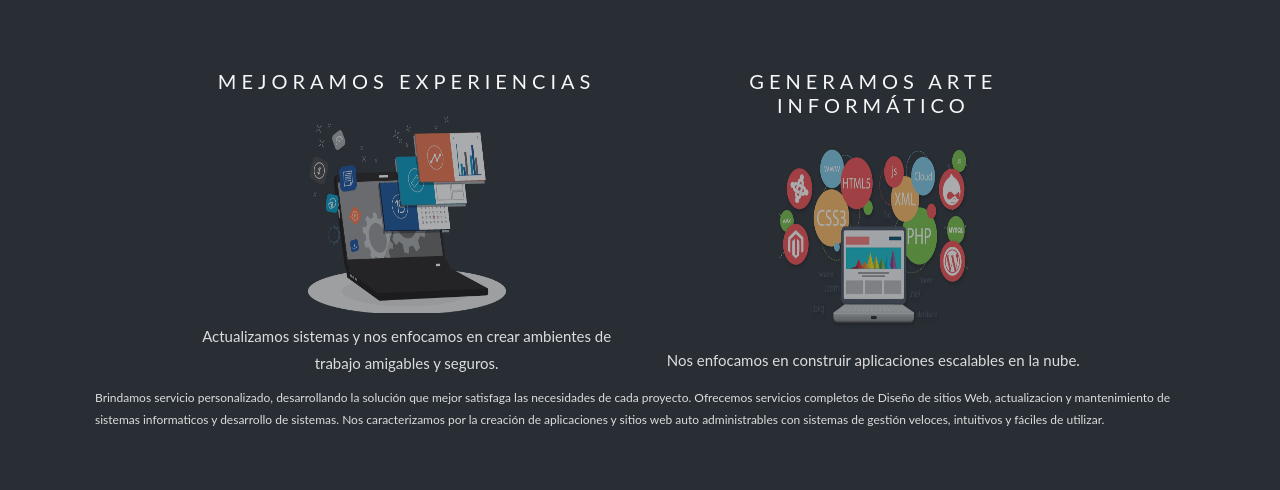
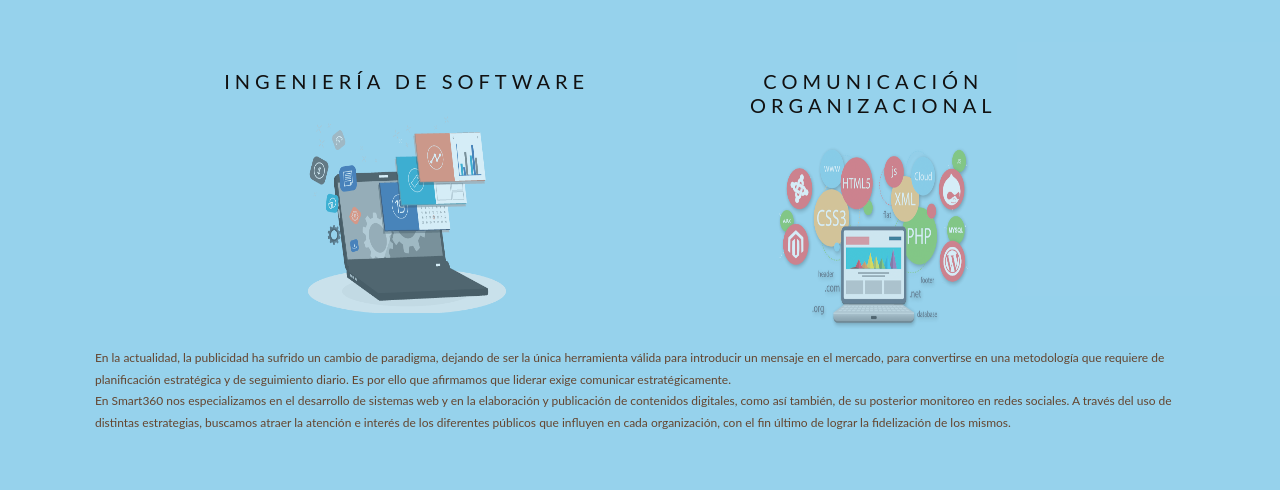
Before and after one commit to SandroSD/Pablo-SanWeb, a PHP site: page / in a window 1280 px wide. Shown: the part 1483-1973 px from the top of the page. Run offline with PHP 8.4, Linux system fonts and the light colour scheme; some libraries are stand-ins or nearby versions.

Commit message:
cambiosDeEstilos

```diff
--- a/css/index.css
+++ b/css/index.css
@@ -114,16 +114,16 @@ body, html {
 	opacity: 0.6;
  }
 
- #cont{
-	background-image: url("../img/back3.png");
+ /*#cont{
+	background-image: url("../img/back3.svg");
 	opacity: 0.9;
 	min-height: 400px;
-}
+}*/
 
 /* SECCIÓN SERVICIOS */
 #contServicios{
-	color:#ddd;
-	background-color:#282E34;
+	color:rgba(100, 69, 47);
+	background-color:rgba(68, 175, 221, 0.555);
 	text-align:center;
 	padding:50px 80px;
 	text-align: justify;
@@ -132,7 +132,7 @@ body, html {
 
 #contServicios h3{
 	text-align: center;
-	color:#f7f7f7;
+	/*color:#f7f7f7;*/
 }
 
 #contServicios img{
--- a/index.php
+++ b/index.php
@@ -16,23 +16,28 @@
 
 <div class="bgimg-1">
   <div class="caption">
-    <span class="border">SMART 360</span>
+    <!--span class="border">SMART 360</span-->
   </div>
 </div>
 
 
-<div style="color:#ddd;background-color:#282E34;text-align:center;padding:50px 80px;text-align: justify;">
-  <h3 style="text-align:center;color: #f7f7f7;">¿Quiénes Somos?</h3>
-  <p>Somos un grupo de estudiantes avanzados de la carrera de Ingeniería Informatica trabajando juntos, amantes de nuestro trabajo y plasmamos esa pasión en cada desarrollo. </p>
-  <p>Para nosotros, cada proyecto es un desafío y un compromiso. Nos interesa contribuir en los proyectos y sentirnos partes de los mismos. Es por esa razón, que la transparencia y la honestidad son los
-  principios fundamentales de nuestras relaciones comerciales.
+<div class="container-fluid" style="position:relative;">
+  <div class="row" id="contQuienesSomos">
+    <div style="text-align:center;padding:50px 80px;text-align: justify;">
+      <!--h3 style="text-align:center;color: #f7f7f7;">¿Quiénes Somos?</h3-->
+      <h3 style="text-align:center;">¿Quiénes Somos?</h3>
+      <p>Somos un grupo de estudiantes avanzados de las carreras de Ingeniería Informatica, Relaciones Publicas, Marketing y Diseño Grafico trabajando juntos, amantes de nuestro trabajo y plasmamos esa pasión en cada desarrollo. </p>
+      <p>Para nosotros, cada proyecto es un desafío y un compromiso. Nos interesa contribuir en los proyectos y sentirnos partes de los mismos. Es por esa razón, que la transparencia y la honestidad son los
+      principios fundamentales de nuestras relaciones comerciales.
 
-  </p>
+      </p>
+    </div>
+  </div>
 </div>
 
-<div class="bgimg-2">
+<div class="bgimg-4">
   <div class="caption">
-    <span class="border" style="background-color:transparent;font-size:25px;color: #f7f7f7;">NUESTROS SERVICIOS</span>
+    <span class="border" style="background-color:transparent;font-size:25px;color: rgba(100, 69, 47);">NUESTROS SERVICIOS</span>
   </div>
 </div>
 
@@ -40,26 +45,26 @@
   <div class="row" id="contServicios">
     <div class="col-md-1"></div>
     <div class="col-md-5" id="izqServicios">
-      <h3> Mejoramos Experiencias </h3>
+      <h3> INGENIERÍA DE SOFTWARE </h3>
       <img src="img/build.png"  id="sistemasImg">
-      <p>Actualizamos sistemas y nos enfocamos en crear ambientes de trabajo amigables y seguros.</p>
+      <!--p>Actualizamos sistemas y nos enfocamos en crear ambientes de trabajo amigables y seguros.</p-->
     </div>
     <div class="col-md-5" id="derServicios">
-      <h3> Generamos Arte Informático</h3>
+      <h3>COMUNICACIÓN ORGANIZACIONAL</h3>
       <img src="img/desarrollo_web.png"  id="desarrolloImg">
-      <p>Nos enfocamos en construir aplicaciones escalables en la nube.</p>
+      <!--p>Nos enfocamos en construir aplicaciones escalables en la nube.</p-->
     </div>
     <div class="col-md-12" id="tituloServicios" >
-    <p>Brindamos servicio personalizado, desarrollando la solución que mejor satisfaga las necesidades de cada proyecto.
-  Ofrecemos servicios completos de Diseño de sitios Web, actualizacion y mantenimiento de sistemas informaticos y
-  desarrollo de sistemas. Nos caracterizamos por la creación de aplicaciones y sitios web auto administrables con sistemas de gestión veloces, intuitivos y fáciles de utilizar.</p>
+    <p>En la actualidad, la publicidad ha sufrido un cambio de paradigma, dejando de ser la única herramienta válida para introducir un mensaje en el mercado, para convertirse en una metodología que requiere de planificación estratégica y de seguimiento diario. Es por ello que afirmamos que liderar exige comunicar estratégicamente.
+    <br>En Smart360 nos especializamos en el desarrollo de sistemas web y en la elaboración y publicación de contenidos digitales, como así también,  de su posterior monitoreo en redes sociales. A través del uso de distintas estrategias, buscamos atraer la atención e interés de los diferentes públicos que influyen en cada organización, con el fin último de lograr la fidelización de los mismos.
+    </p>
     </div>
   </div>
 </div>
 
-<div class="bgimg-3">
+<div class="bgimg-2">
   <div class="caption">
-    <span class="border" style="background-color:transparent;font-size:25px;color: #f7f7f7;">NUESTRO EQUIPO</span>
+    <span class="border" style="background-color:transparent;font-size:25px;color: rgba(100, 69, 47);">NUESTRO EQUIPO</span>
   </div>
 </div>
 
@@ -83,7 +88,7 @@
 
 <div class="bgimg-2">
   <div class="caption">
-    <span class="border" style="background-color:transparent;font-size:25px;color: #f7f7f7;">CONTACTANOS</span>
+    <span class="border" style="background-color:transparent;font-size:25px;color: rgba(100, 69, 47);">CONTACTANOS</span>
   </div>
 </div>
 
@@ -103,7 +108,7 @@
 
 </div>
 
-<div id="cont" style="color:#ddd;background-color:transparent;text-align:center;padding:50px 80px;text-align: justify;">
+<div class="bgimg-3" style="color:#ddd;background-color:transparent;text-align:center;padding:50px 80px;text-align: justify;">
     <div  class="container-fluid">
       <div class="row">
         <div class="col-md-3"></div>
```
Also changed, not shown: other parts of css/index.css (+20 -11 lines), img/back3.svg, img/back360Fondo1Color.svg (added), img/back360Fondo1ColorB.svg (added), img/back360Fondo1ColorB_Images/back360Fondo1ColorB_ImgID1.png (added), img/back360Fondo1ColorB_Images/back360Fondo1ColorB_ImgID2.png (added), img/back360Fondo1Color_Images/back360Fondo1Color_ImgID1.png (added), img/back360Fondo1Color_Images/back360Fondo1Color_ImgID2.png (added), img/back3_Images/back3_ImgID1.png, img/back3_Images/back3_ImgID2.png, img/indexSmart360.svg.
